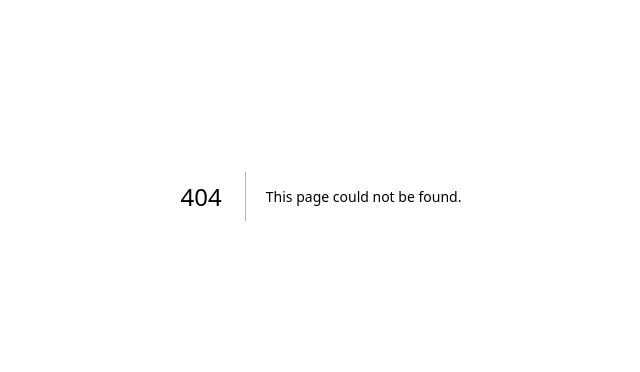
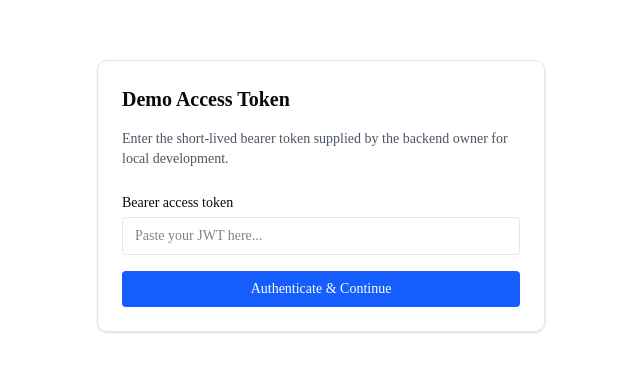
Before and after one commit to chingu-voyages/X02-team-01, a Next.js app in the folder frontend/: page /access in a window 1280 px wide. Before the commit this address had no page. Shown: the part 204-576 px from the top of the page, without its empty margins (319-959 px from the left). Built offline with nearby package versions, Linux system fonts and the light colour scheme.

Commit message:
feat(frontend): add temporary demo access page

```diff
--- /dev/null
+++ b/frontend/src/app/access/page.tsx
@@ -0,0 +1,61 @@
+"use client";
+
+import { useState, Suspense } from "react";
+import { useSearchParams } from "next/navigation";
+import { useAuth } from "@/features/auth/AuthProvider";
+
+function AccessForm() {
+  const [tokenInput, setTokenInput] = useState("");
+  const { setToken } = useAuth();
+  const searchParams = useSearchParams();
+  const redirectTo = searchParams.get("redirect") || "/categories";
+
+  const handleSubmit = (e: React.FormEvent) => {
+    e.preventDefault();
+    const trimmed = tokenInput.trim();
+    if (trimmed) {
+      setToken(trimmed, redirectTo);
+    }
+  };
+
+  return (
+    <main className="flex min-h-screen flex-col items-center justify-center p-6">
+      <div className="w-full max-w-md rounded-lg border p-6 shadow-sm">
+        <h1 className="text-xl font-bold mb-4">Demo Access Token</h1>
+        <p className="text-sm text-gray-600 mb-6">
+          Enter the short-lived bearer token supplied by the backend owner for local development.
+        </p>
+        <form onSubmit={handleSubmit} className="space-y-4">
+          <div>
+            <label className="block text-sm font-medium mb-1" htmlFor="token">
+              Bearer access token
+            </label>
+            <input
+              id="token"
+              type="text"
+              value={tokenInput}
+              onChange={(e) => setTokenInput(e.target.value)}
+              placeholder="Paste your JWT here..."
+              className="w-full rounded border px-3 py-2 text-sm focus:outline-none focus:ring-2 focus:ring-blue-500"
+              required
+            />
+          </div>
+          <button
+            type="submit"
+            className="w-full rounded bg-blue-600 text-white py-2 px-4 text-sm font-medium hover:bg-blue-700 transition"
+          >
+            Authenticate & Continue
+          </button>
+        </form>
+      </div>
+    </main>
+  );
+}
+
+export default function AccessPage() {
+  return (
+    <Suspense fallback={<div className="p-6">Loading access screen...</div>}>
+      <AccessForm />
+    </Suspense>
+  );
+}
```
